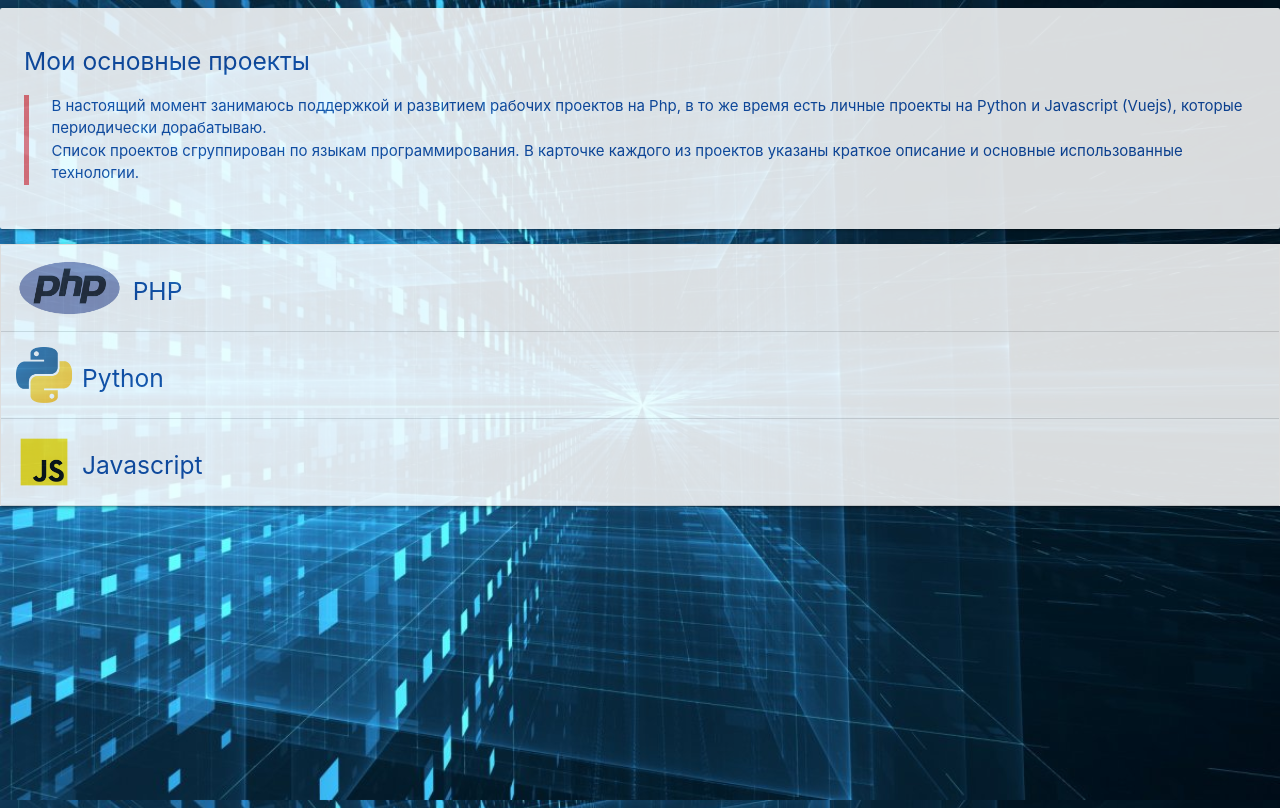
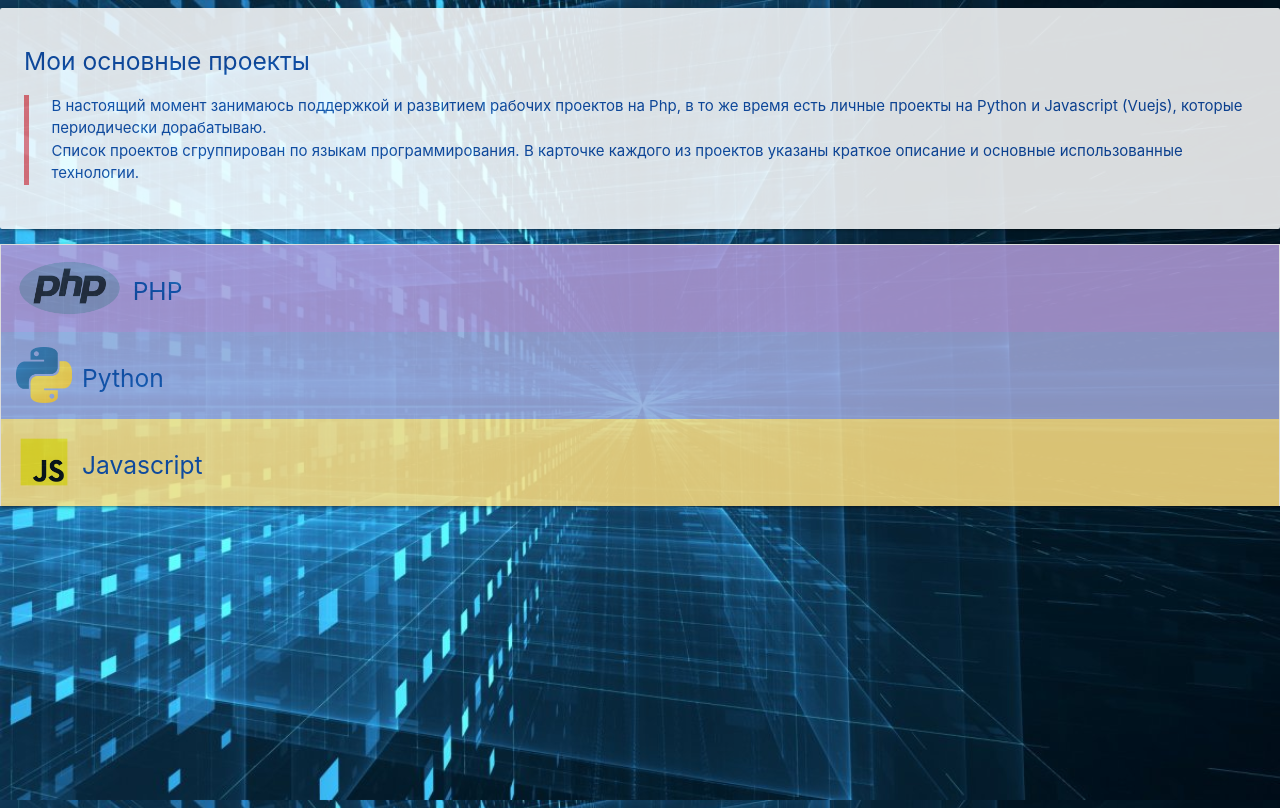
Before and after one commit to Smith2141/my_portfolio, a Vue app: page /#/ in a window 1280 px wide. Built offline with nearby package versions, Linux system fonts and the light colour scheme.

Commit message:
Подключить цвета карточеки вкладок к store

```diff
--- a/src/assets/index.css
+++ b/src/assets/index.css
@@ -9,6 +9,10 @@ body {
 #main-text,
 .collapsible-header {
   filter: opacity(0.85);
+}
+
+.collapsible-header {
+  border-color: transparent;
 }
 
 .lang-row {
@@ -34,6 +38,15 @@ body {
   margin-left: 10px;
 }
 
+.card.horizontal {
+  filter: opacity(0.9);
+  border-radius: 3px;
+}
+
+.card-action {
+  border-radius: 3px;
+}
+
 .card-description {
   padding-bottom: 10px;
   /* margin-bottom: 20px; */
@@ -48,3 +61,7 @@ li.tag {
   padding-left: 3px;
   padding-right: 3px;
 }
+
+a.activator.btn-small {
+  background-color: #01579b;
+}
--- a/src/components/Accordion.vue
+++ b/src/components/Accordion.vue
@@ -6,7 +6,7 @@
       ref="collapsible_elems"
     >
       <li v-for="elem of languagesGetter" :key="elem.id">
-        <div class="collapsible-header">
+        <div class="collapsible-header lighten-3" :class="elem.color">
           <div class="lang-row">
             <div class="lang-logo">
               <img :src="'images/' + elem.logo" alt="logo" />
@@ -22,6 +22,7 @@
               v-for="project of projectsGetter[elem.name]"
               :key="project.id"
               :card_data = "project"
+              :card_color = "elem.color"
             >
             </Card>
           </dir>
--- a/src/components/Card.vue
+++ b/src/components/Card.vue
@@ -1,6 +1,7 @@
 <template>
   <div class="col s12 m6">
-    <div class="card horizontal blue-grey darken-1">
+    <!-- <div class="card horizontal indigo lighten-2"> -->
+    <div class="card horizontal lighten-1" :class="card_color">
       <div class="card-content white-text">
         <span class="card-title">{{ card_data.title }}</span>
         <p class="card-description">{{ card_data.description }}</p>
@@ -13,9 +14,9 @@
       <div class="card-action">
         <a class="waves-effect waves-light activator btn-small">Подробней</a>
       </div>
-      <div class="card-reveal blue-grey darken-1">
+      <div class="card-reveal darken-2" :class="card_color">
         <span class="card-title white-text">{{ card_data.title }}</span>
-        <p class="white-text">{{card_data.details}}</p>
+        <p class="white-text">{{ card_data.details }}</p>
       </div>
     </div>
   </div>
@@ -33,6 +34,10 @@ export default {
     card_data: {
       type: Object,
       default: null
+    },
+    card_color: {
+      type: String,
+      default: 'white'
     }
   },
   mounted() {
--- a/src/store/mainData.js
+++ b/src/store/mainData.js
@@ -1,9 +1,9 @@
 export default {
   state: {
     languages: [
-      { id: 1, name: 'PHP', logo: 'php.png' },
-      { id: 2, name: 'Python', logo: 'python.png' },
-      { id: 3, name: 'Javascript', logo: 'javascript.png' },
+      { id: 1, name: 'PHP', logo: 'php.png', color: 'deep-purple' },
+      { id: 2, name: 'Python', logo: 'python.png', color: 'indigo' },
+      { id: 3, name: 'Javascript', logo: 'javascript.png', color: 'amber' },
     ],
     projects: {
       PHP: [
@@ -12,7 +12,7 @@ export default {
           language: 'PHP',
           title: 'Предоставление данных',
           description: 'Интеграционные микросервисы получения атрибутивных и геопространственных данных объектов корпоративной ГИС',
-          stack: ['PHP 7.2', 'Slim 4', 'Doctrine DBAL', 'PostgreSQL', 'twig', 'Vuejs 2', 'Vuex', 'Materialize', 'Swagger', 'Webpack 5'],
+          stack: ['PHP 7.2', 'Slim 4', 'Doctrine DBAL', 'PostgreSQL', 'Twig', 'Vuejs 2', 'Vuex', 'Materialize', 'Swagger', 'Webpack 5'],
           details: `Один из микросервисов был реализован на основе реверс-инжиниринга предыдущей версии. Для контроля статистики использования,
            в каждый из микросервисов добавлена frontend визуализация в виде таблиц и диаграмм c данными парсинга лог-файлов.`
         },
@@ -21,7 +21,7 @@ export default {
           language: 'PHP',
           title: 'Загрузка данных',
           description: 'Интеграционный микросервис загрузки графических, атрибутивных и геопространственных данных в БД корпоративной ГИС',
-          stack: ['PHP 7.2', 'Slim 4', 'Doctrine DBAL', 'PostgreSQL', 'twig', 'Vuejs 2', 'Vuex', 'Materialize', 'Swagger', 'Webpack 5']
+          stack: ['PHP 7.2', 'Slim 4', 'Doctrine DBAL', 'PostgreSQL', 'Twig', 'Vuejs 2', 'Vuex', 'Materialize', 'Swagger', 'Webpack 5']
         },
         {
           id: 3,
```
